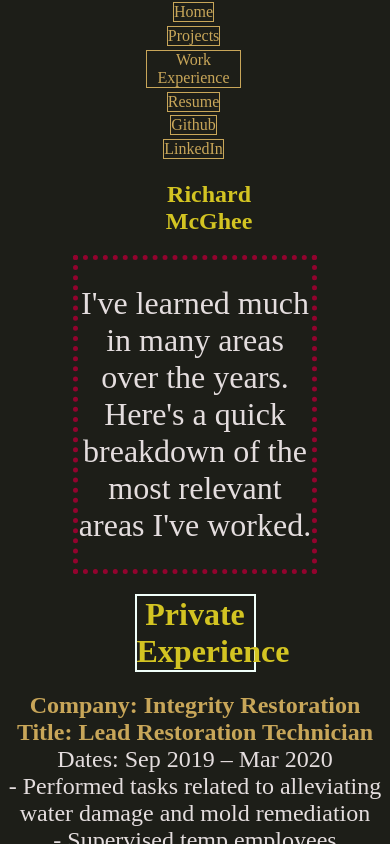
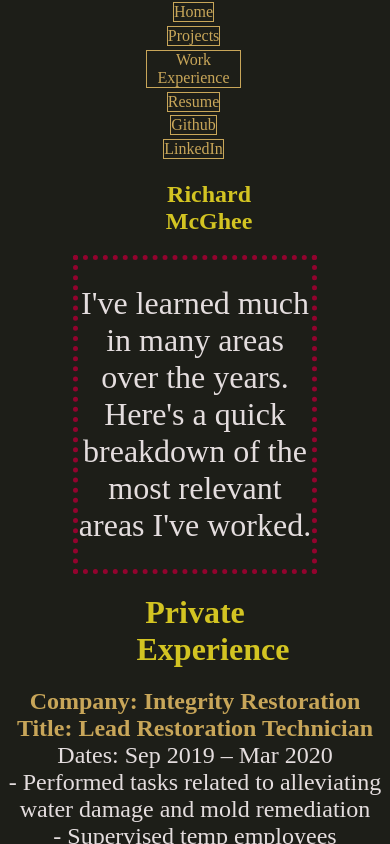
Before and after one commit to Richard-McGhee/Golden-Programmer-Portfolio-Site, a React (Create React App) app: page /experience in a window 390 px wide. Shown: the top 844 px of the page. Built offline with nearby package versions, Linux system fonts and the light colour scheme; a web font is replaced by a local one.

Commit message:
Finished breakpoints

```diff
--- a/src/components/Experience.js
+++ b/src/components/Experience.js
@@ -52,7 +52,9 @@ const ExperienceStyles = styled.div`
 
     /* Mobile */
     @media (max-width: 480px){
-
+        .expH1{
+            border: none;
+        }
     }
 `
 function Experience() {
--- a/src/components/Projects.js
+++ b/src/components/Projects.js
@@ -87,6 +87,7 @@ const ProjectStyles = styled.div`
     @media (max-width: 480px){
         p{
             font-size: 1.6rem;
+            margin-bottom: 2%;
         }
         .imgWrapper{
             flex-direction: column;
```
